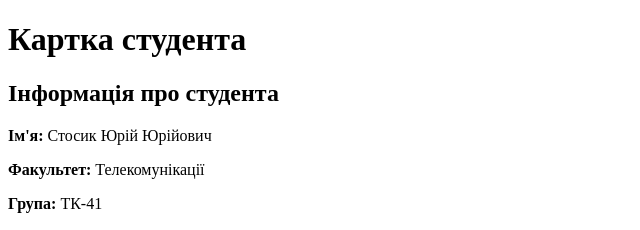
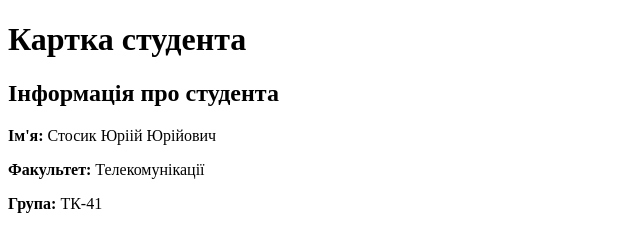
Before and after one commit to JamperGG/Labs-TK-41, a plain HTML site: page lab1/index.html in a window 1280 px wide. Shown: the top 230 px of the page, 0-640 px from the left. Drawn offline with Linux system fonts and the light colour scheme.

Commit message:
update lab 1

```diff
--- a/lab1/index.html
+++ b/lab1/index.html
@@ -10,7 +10,7 @@
     <h1>Картка студента</h1>
 
     <h2>Інформація про студента</h2>
-    <p><strong>Ім'я:</strong> Стосик Юрій Юрійович</p>
+    <p><strong>Ім'я:</strong> Стосик Юріій Юрійович</p>
     <p><strong>Факультет:</strong> Телекомунікації</p>
     <p><strong>Група:</strong> ТК-41</p>
 
```
